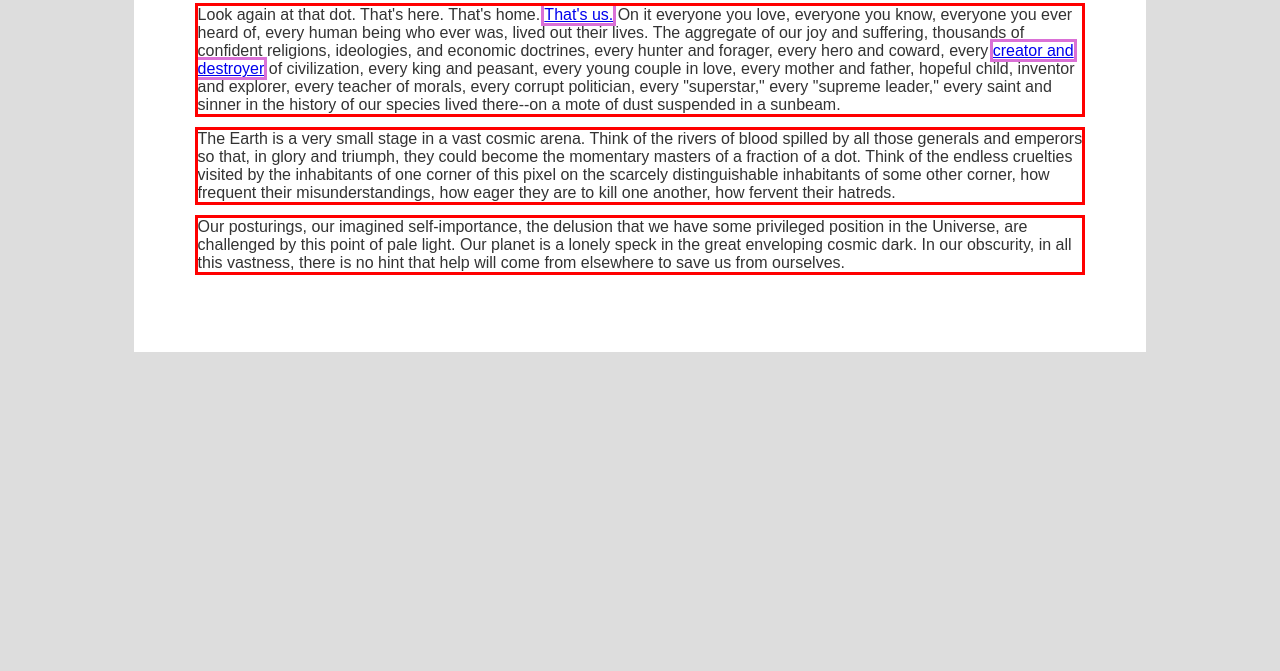
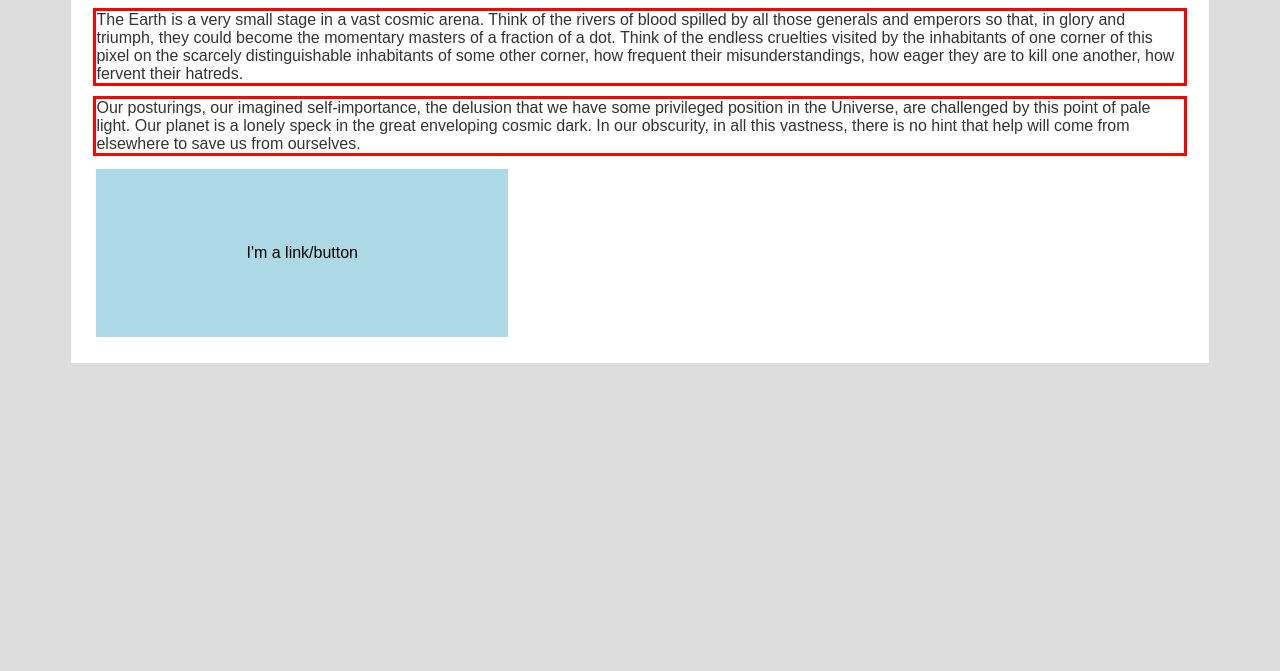
Before and after one commit to jonathan-crepeau/flex-practice, a plain HTML site: page index.html in a window 1280 px wide. Shown: the part 263-934 px from the top of the page. After the commit the page ends 871 px from the top, so only its background shows below. Drawn offline with Linux system fonts and the light colour scheme.

Commit message:
block, inline, inline-block exercises complete

```diff
--- a/css/main.css
+++ b/css/main.css
@@ -15,8 +15,8 @@ body {
 
 main {
     background: white;
-    padding: 5%;
-    margin: 10%;
+    padding: 2%;
+    margin: 5%;
 }
 
 h1 {
@@ -29,6 +29,19 @@ p {
     outline: 3px solid red;
 }
 
-a {
+/* a {
     outline: 3px solid orchid;
+} */
+
+.bttn {
+    display: inline-block;
+    background: lightblue;
+    color: black;
+    padding: 75px 150px;
+    text-decoration: none;
 }
+
+.bttn:hover {
+    background: darkblue;
+    color: white;
+}
--- a/index.html
+++ b/index.html
@@ -17,6 +17,7 @@
         <p>The Earth is a very small stage in a vast cosmic arena. Think of the rivers of blood spilled by all those generals and emperors so that, in glory and triumph, they could become the momentary masters of a fraction of a dot. Think of the endless cruelties visited by the inhabitants of one corner of this pixel on the scarcely distinguishable inhabitants of some other corner, how frequent their misunderstandings, how eager they are to kill one another, how fervent their hatreds.</p>
 
         <p>Our posturings, our imagined self-importance, the delusion that we have some privileged position in the Universe, are challenged by this point of pale light. Our planet is a lonely speck in the great enveloping cosmic dark. In our obscurity, in all this vastness, there is no hint that help will come from elsewhere to save us from ourselves.</p>
+        <a href="#" class="bttn">I'm a link/button</a>
     </main>
 </body>
 </html>
```
